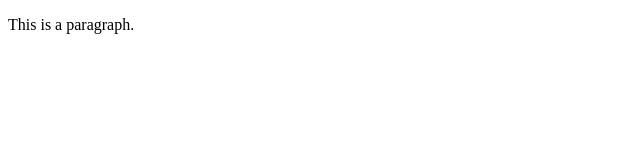
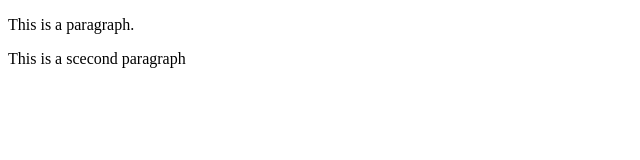
Before and after one commit to DivergentProGramer/git_example_project, a plain HTML site: page Index.html in a window 1280 px wide. Shown: the whole page, without its empty margins (0-640 px from the left). Drawn offline with Linux system fonts and the light colour scheme.

Commit message:
Added 2nd paragraph to index. Added 2nd page  to project.

```diff
--- a/Index.html
+++ b/Index.html
@@ -7,5 +7,6 @@
 </head>
 <body>
  <p>This is a paragraph. </p>
+ <p>This is a  scecond paragraph</p>
 </body>
 </html>
```
Also changed, not shown: page2.html (added, +1 -0 lines).
